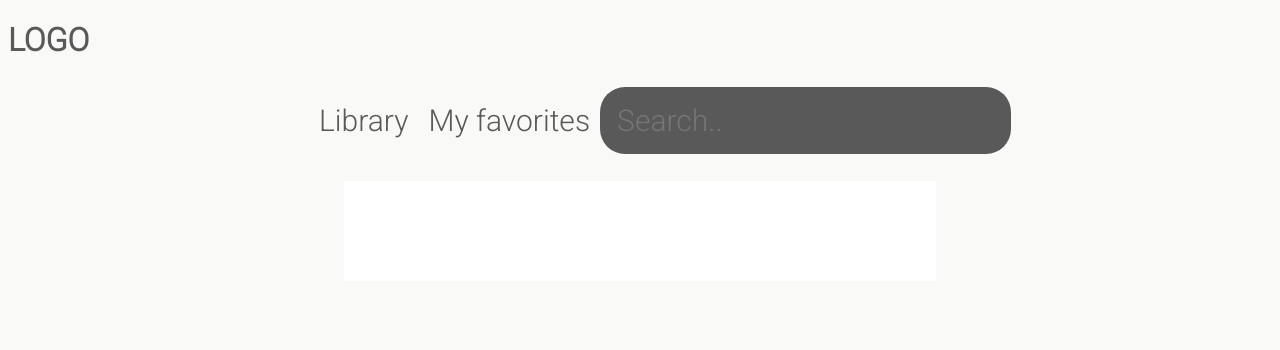
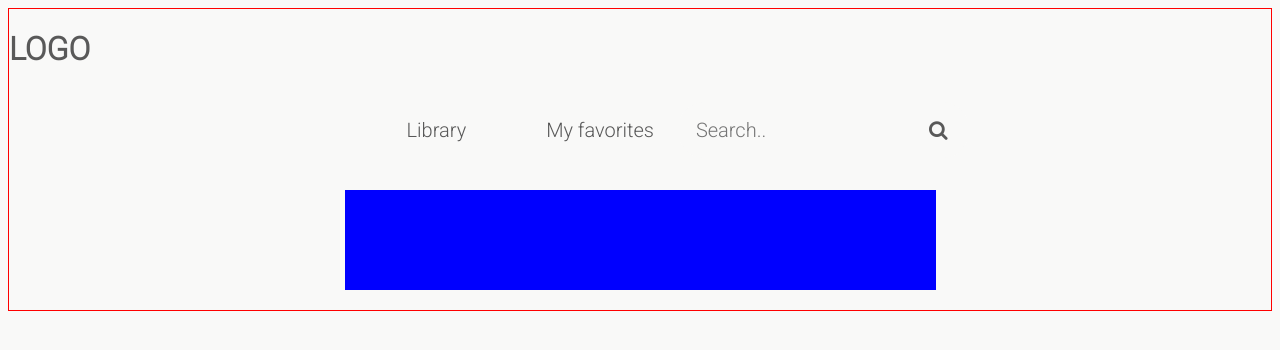
Before and after one commit to bannersamuelson/Cevap, a plain HTML site: page index.html in a window 1280 px wide. Drawn offline with nearby package versions, Linux system fonts and the light colour scheme; no server answers.

Commit message:
changed search bar

```diff
--- a/assets/style.css
+++ b/assets/style.css
@@ -3,6 +3,7 @@ body {
   color: #595959;
   font-family: 'Poiret One', cursive;
 font-family: 'Roboto', sans-serif;
+border: 1px solid red;
   /* height: auto; */
 
 }
@@ -11,7 +12,14 @@ font-family: 'Roboto', sans-serif;
   box-sizing: border-box;
 }
 
-nav {
+#library {
+  padding: 50px;
+}
+
+#favorites {
+  padding: 50px 20px;
+}
+.navBar {
   height: 10vh;
   display: flex;
   flex-wrap: wrap;
@@ -25,16 +33,17 @@ nav {
   display: flex;
   list-style: none;
   min-width: 30vw;
-  font-size: 30px;
+  font-size: 20px;
   align-items: center;
-  justify-content: space-between;
+
 }
 
 .navBar a {
   text-decoration: none;
   /* padding: 10px 20px; */
   color: #595959;
-  border: solid 10px #f9f9f8;
+  border: 5px solid #f9f9f8
+
   /* border-radius: 0px; */
 
 }
@@ -55,7 +64,7 @@ nav {
 
 .searchBar {
   align-items: center;
-  background: #595959 none repeat scroll 0 0;
+  background: #f9f9f8 none repeat scroll 0 0;
   border-radius: 25px;
   display: flex;
   justify-content: space-between;
@@ -64,7 +73,7 @@ nav {
 }
 
 .searchBar:hover, .searchBar:focus {
-  cursor: pointer;
+  /* cursor: pointer; */
   background: #f9f9f8;
 }
 
@@ -92,7 +101,7 @@ outline: 0;
   row-gap: 25px;
   column-gap: 5%;
   padding: 50px;
-  background-color: white;
+  background-color: blue;
 }
 
 
--- a/index.html
+++ b/index.html
@@ -22,7 +22,6 @@
 
   <div class="navBar">
     <nav>
-      <div>
       <ul id="navId">
         <li id="library"><a href="#">Library</a></li>
         <li id="favorites"><a href="#">My favorites</a></li>
@@ -31,10 +30,9 @@
           <button type="submit" id="button"><i class="fa fa-search"></i>
           </button>
         </div>
-      </div>
-
 
       </ul>
+
     </nav>
   </div>
   <div class="gameInfo">
```
Lines whose indentation alone changed are shown as unchanged.
